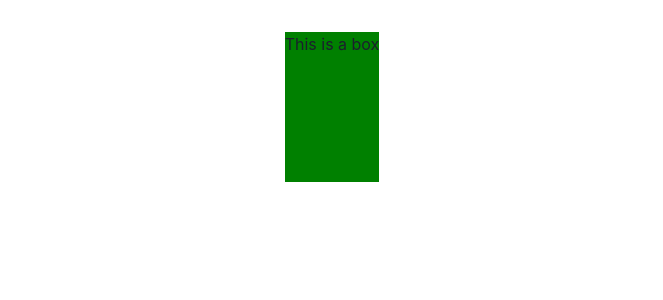
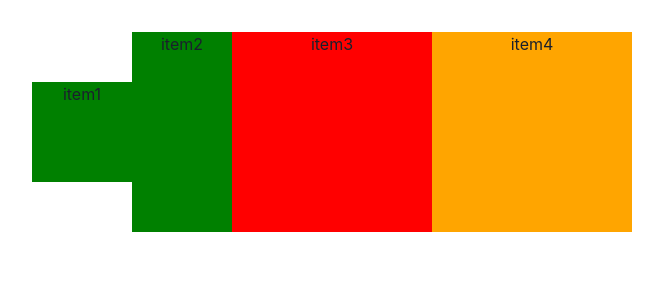
Before and after one commit to Romane71/ChakraUI-Beginners-YouTube-cCrash-Course-1, a React (Vite) app in the folder Chakra-UI/: page / in a window 1280 px wide. Shown: the top 300 px of the page, without its empty margins (308-971 px from the left). Built offline with nearby package versions, Linux system fonts and the light colour scheme.

Commit message:
Flex + Box

```diff
--- a/Chakra-UI/src/App.tsx
+++ b/Chakra-UI/src/App.tsx
@@ -1,13 +1,23 @@
-import { Box } from "@chakra-ui/react"; // This is how you import each component from chakra
-
 import "./App.css";
+import { Box, Flex } from "@chakra-ui/react";
 
 function App() {
   return (
     <div className="App">
-      <Box as="section" bg="green" w="12opx" h="150px">
-        This is a box
-      </Box>
+      <Flex justify="space-between" align="center">
+        <Box bg="green" w="100px" h="100px">
+          item1
+        </Box>
+        <Box bg="green" w="100px" h="200px">
+          item2
+        </Box>
+        <Box bg="red" w="200px" h="200px">
+          item3
+        </Box>
+        <Box bg="orange" w="200px" h="200px">
+          item4
+        </Box>
+      </Flex>
     </div>
   );
 }
```
